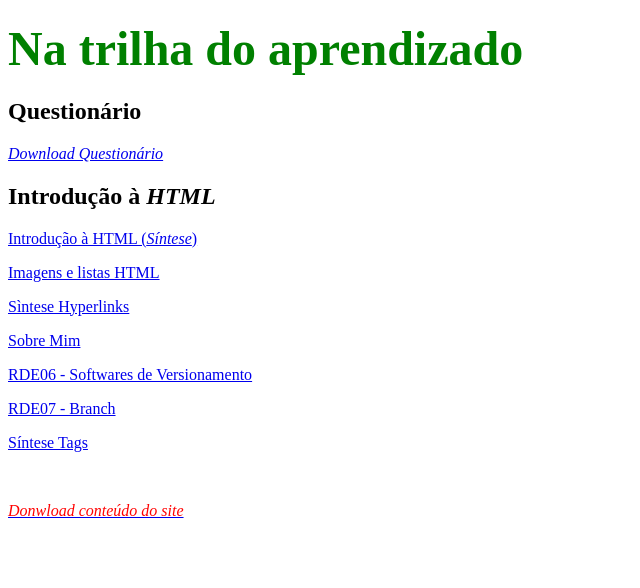
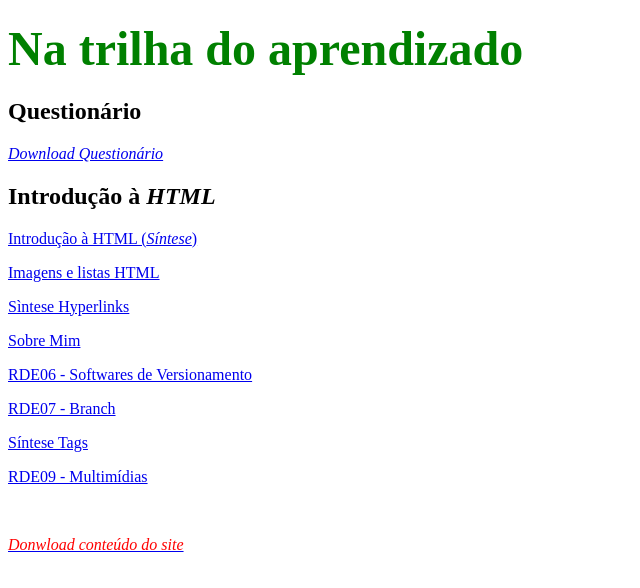
Before and after one commit to GabrielPepe/Projeto_na_Trilha_do_Aprendizado, a plain HTML site: page index.html in a window 1280 px wide. Shown: the whole page, without its empty margins (0-640 px from the left). Drawn offline with Linux system fonts and the light colour scheme.

Commit message:
Update index.html

```diff
--- a/index.html
+++ b/index.html
@@ -18,6 +18,7 @@
     <p><a href="RED06_síntese.html">RDE06 - Softwares de Versionamento</a></p>
     <p><a href="./RDE07_Gabriel_Pepe.html">RDE07 - Branch</a></p>
     <p><a href="./RDE08_Gabriel_Pepe.html">Síntese Tags</a></p>
+    <p><a href="./RDE09_Gabriel_Pepe.html">RDE09 - Multimídias</a></p>
 
 
     <br>
```
